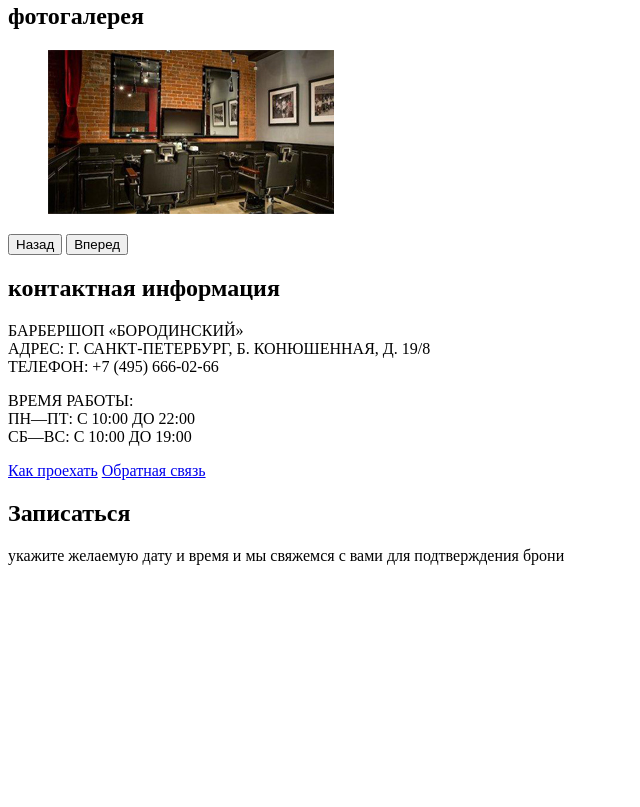
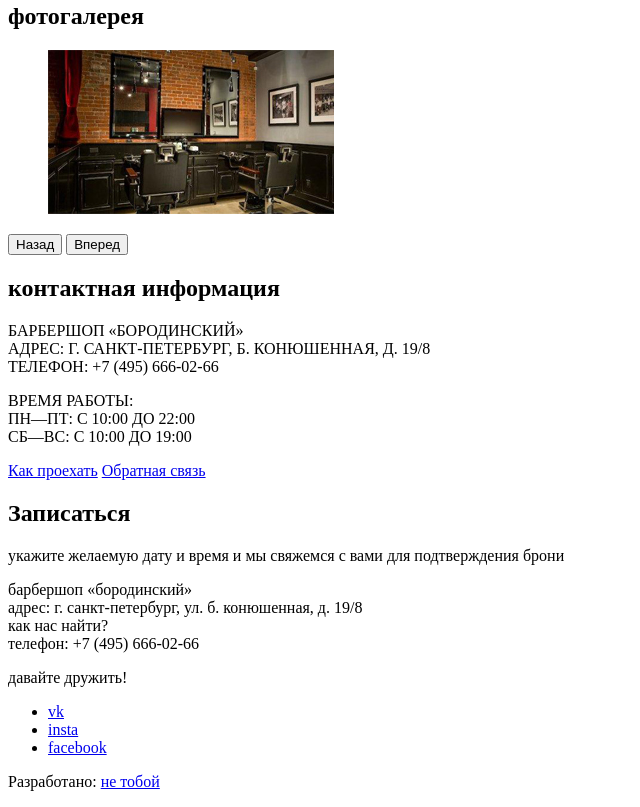
Before and after one commit to upermane/barbershop, a plain HTML site: page index.html in a window 1280 px wide. Shown: the part 888-1695 px from the top of the page, without its empty margins (0-640 px from the left). Before the commit the page ends 1469 px from the top, so only its background shows below. Drawn offline with Linux system fonts and the light colour scheme.

Commit message:
added footer

```diff
--- a/index.html
+++ b/index.html
@@ -94,6 +94,26 @@
             <!--Здесь будет форма-->
         </section>
     </main>
+    <footer>
+        <p>
+        барбершоп «бородинский» <br>
+        адрес: г. санкт-петербург, ул. б. конюшенная, д. 19/8 <br>
+        как нас найти? <br>
+        телефон: +7 (495) 666-02-66
+        </p>
+        <div>
+            <p>давайте дружить!</p>
+            <ul>
+                <li><a href="#">vk</a></li>
+                <li><a href="#">insta</a></li>
+                <li><a href="#">facebook</a></li>
+            </ul>
+        </div>
+        <p>
+            Разработано:
+            <a href="#">не тобой</a>
+        </p>
+    </footer>
 </body>
 
 </html>
```
